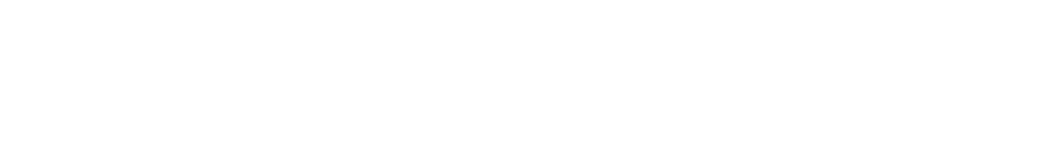
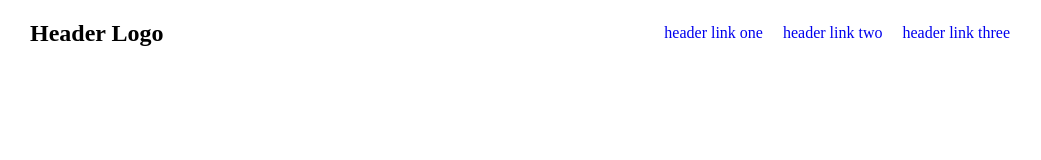
Before and after one commit to cmbitton/landing-page, a plain HTML site: page index.html in a window 1280 px wide. Shown: the whole page, without its empty margins (120-1161 px from the left). Drawn offline with Linux system fonts and the light colour scheme.

Commit message:
Create landing page header outline
Created the landing page header
using flexbox and basic css

```diff
--- a/index.html
+++ b/index.html
@@ -6,6 +6,14 @@
         <link rel="stylesheet" href="./styles.css">
     </head>
     <body>
+        <div class="header">
+            <h2 class="header-logo">Header Logo</h2>
+            <ul>
+                <li><a href="#">header link one</a></li>
+                <li><a href="#">header link two</a></li>
+                <li><a href="#">header link three</a></li>
+            </ul>
+        </div>
 
     </body>
 </html>
--- a/styles.css
+++ b/styles.css
@@ -0,0 +1,21 @@
+a {
+    text-decoration: none;
+}
+
+ul {
+    list-style: none;
+    padding: 0;
+    margin: 0;
+    display: flex;
+    gap: 20px;
+}
+
+.header {
+    display: flex;
+    align-items: center;
+    justify-content: space-between;
+}
+
+body {
+    margin: 0px 150px;
+}
```
